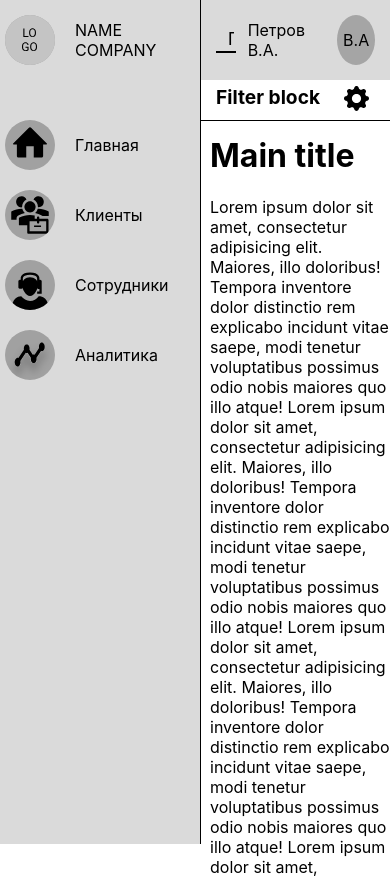
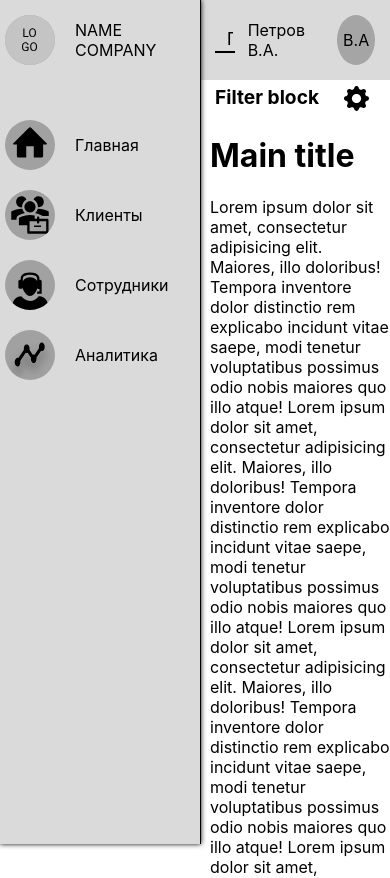
Before and after one commit to helloelio/test-favourite, a React (Create React App) app: page / in a window 390 px wide. Shown: the top 878 px of the page. Built offline with nearby package versions, Linux system fonts and the light colour scheme.

Commit message:
Refactor

```diff
--- a/src/header/Header.css
+++ b/src/header/Header.css
@@ -3,7 +3,6 @@
   right: 0;
   left: 0;
   margin-left: 60px;
-  border-left: 1px solid #000;
   transition: 0.3s ease-in-out;
   z-index: 2;
 }
--- a/src/header/filter/Filter.css
+++ b/src/header/filter/Filter.css
@@ -1,7 +1,6 @@
 .filter {
+  position: relative;
   background-color: #fff;
-  border-bottom: 1px solid #000;
-  transition: 0.3s ease-in-out;
 }
 
 .filter-header {
@@ -21,16 +20,30 @@
   border: none;
 }
 .filter-block {
+  background-color: #fff;
+  position: absolute;
+  z-index: -1;
+  top: -50px;
+  left: 0;
+  right: 0;
   display: grid;
   grid-template-columns: 1fr 1fr 1fr 1fr;
   grid-template-rows: 1fr 1fr;
   column-gap: 60px;
   row-gap: 15px;
   padding: 5px 15px 30px 15px;
+  border-bottom: 2px solid #000;
 }
 .filter-input {
   font-size: 1.1rem;
   color: #000;
   border: none;
-  border-bottom: 2px solid #000;
+  border-bottom: 1px solid #000;
 }
+
+@media (max-width: 1050px) {
+  .filter-block {
+    grid-template-columns: 1fr 1fr;
+    top: -100px;
+  }
+}
--- a/src/header/filter/Filter.js
+++ b/src/header/filter/Filter.js
@@ -1,10 +1,22 @@
 import './Filter.css';
 import Input from '../UI/Input';
 import GearImage from '../assets/filter-gear.svg';
+import { useState, useEffect } from 'react';
 
 function Filter(props) {
+  const [size, setSize] = useState(document.documentElement.clientWidth);
+
+  window.addEventListener('resize', () => {
+    setSize(document.documentElement.clientWidth);
+  });
+
   const style = {
-    display: props.filterStatus ? 'grid' : 'none',
+    top: props.filterStatus
+      ? '40px'
+      : !props.filterStatus && size <= 1050
+      ? '-140px'
+      : '-62px',
+    transition: props.filterStatus ? '0.3s ease-in-out' : '',
   };
 
   const animationGear = {
--- a/src/main/Main.js
+++ b/src/main/Main.js
@@ -1,10 +1,22 @@
 import './Main.css';
+import { useState } from 'react';
 
 function Main(props) {
+  const [size, setSize] = useState(document.documentElement.clientWidth);
+
+  window.addEventListener('resize', () => {
+    setSize(document.documentElement.clientWidth);
+  });
+
   const style = {
     left: props.sideBarStatus ? '210px' : '70px',
     width: props.sideBarStatus ? 'calc(100% - 210px)' : 'calc(100% - 70px )',
-    top: props.filterStatus ? '220px' : '115px',
+    top:
+      props.filterStatus && size > 1050
+        ? '220px'
+        : size < 1050 && props.filterStatus
+        ? '280px'
+        : '115px',
   };
 
   return (
--- a/src/sidebar/Sidebar.css
+++ b/src/sidebar/Sidebar.css
@@ -17,7 +17,8 @@ a {
   border-right: 1px solid #000;
   background-color: rgb(218, 218, 218);
   transition: 0.3s ease-in-out;
-  z-index: 2;
+  z-index: 3;
+  box-shadow: 0 0 5px 0 black;
 
   overflow: hidden;
 }
```
